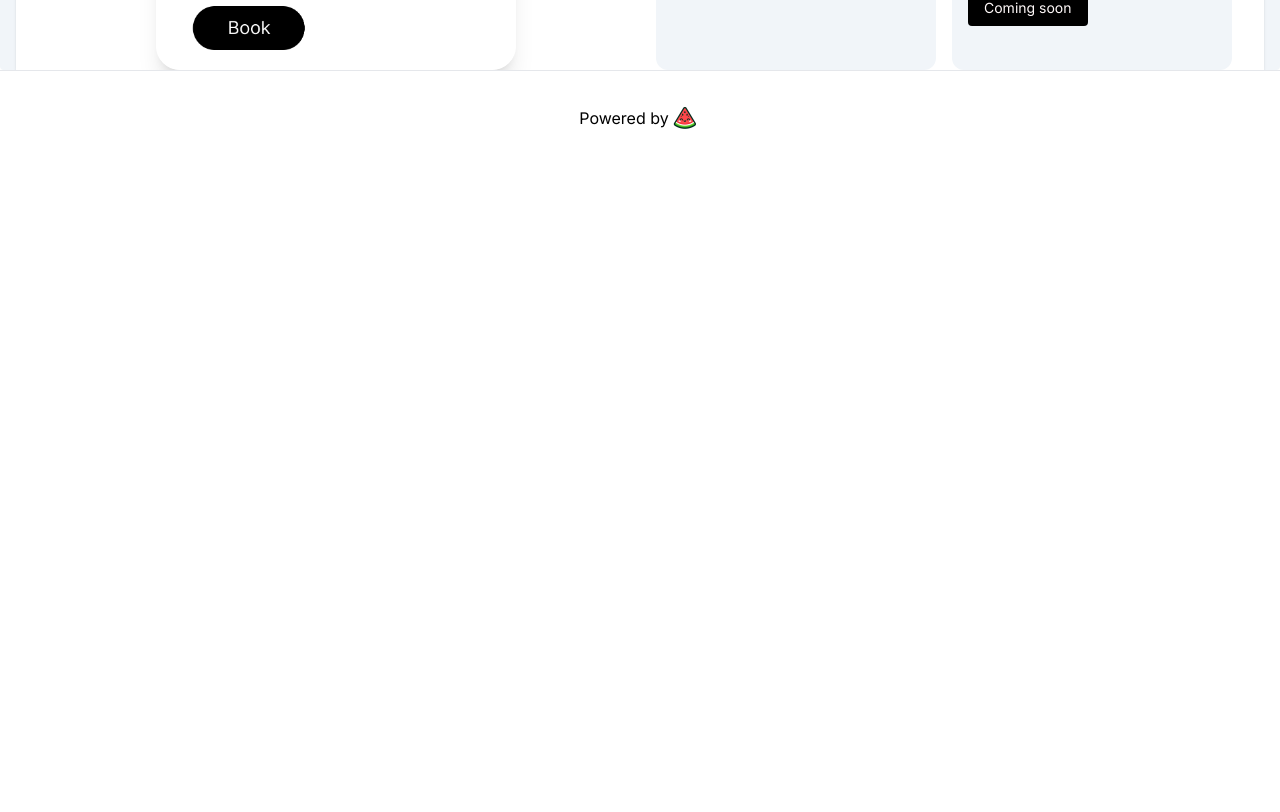
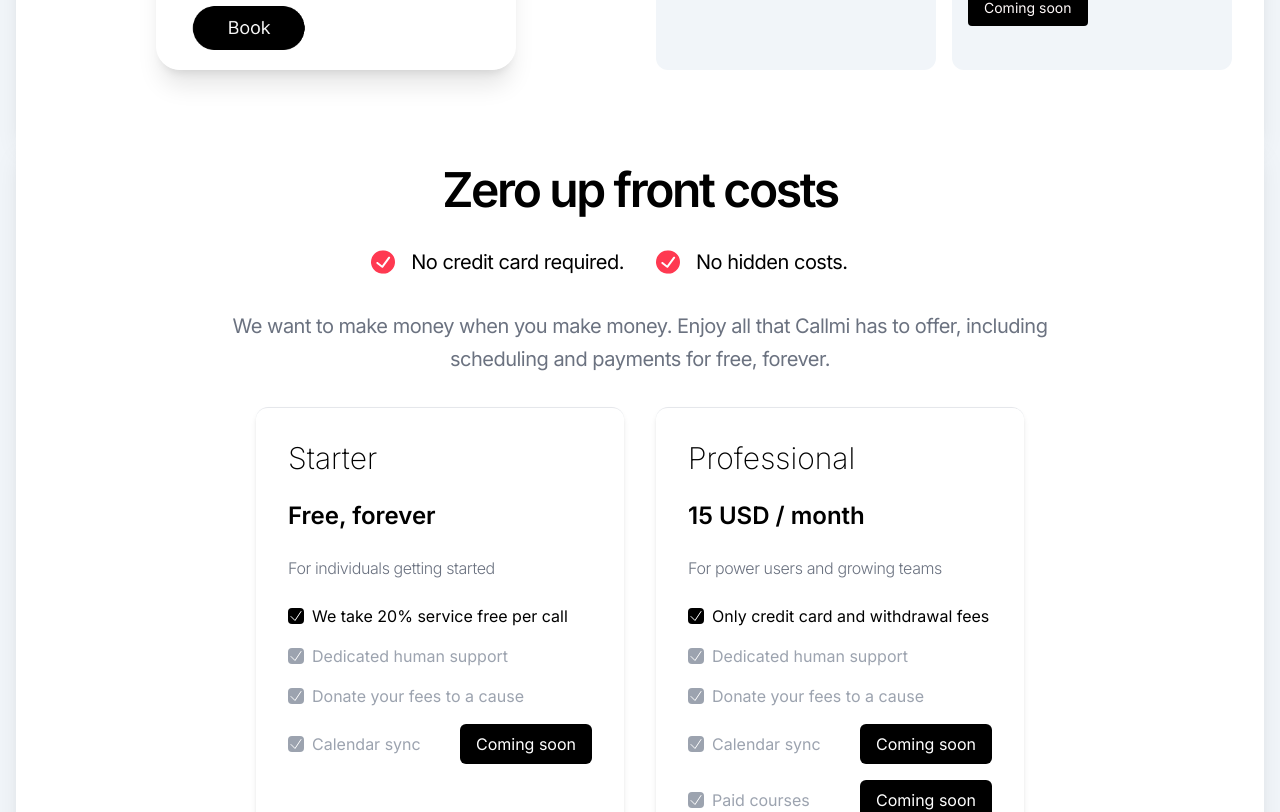
Before and after one commit to mo-shawa/callmi, a Next.js app: page /landing in a window 1280 px wide. Shown: the part 1269-2081 px from the top of the page. Before the commit the page ends 1435 px from the top, so only its background shows below. Built offline with nearby package versions, Linux system fonts and the light colour scheme.

Commit message:
desktop pricing cards

```diff
--- a/src/app/landing/page.tsx
+++ b/src/app/landing/page.tsx
@@ -5,6 +5,7 @@
 import useShuffleCategories from '@/hooks/useShuffleCategories'
 import CategoryPill from '@/components/Landing/CategoryPill'
 import FeatureCard from '@/components/Landing/FeatureCard'
+import PricingCard from '@/components/Landing/Pricing/PricingCard'
 
 const categoryData = [
   'DevOps',
@@ -61,7 +62,7 @@
         </div>
       </section>
       <section className="w-full rounded bg-slate-100 px-4 pt-12">
-        <div className="mx-auto -mt-40 grid w-full max-w-7xl grid-cols-1 gap-8 rounded-t-3xl border-t bg-white px-8 pt-16 shadow md:grid-cols-2">
+        <div className="mx-auto -mt-40 grid w-full max-w-7xl grid-cols-1 gap-8 rounded-t-3xl border-t bg-white px-8 py-16 shadow-xl md:grid-cols-2">
           <Image
             src="/landing/booking.png"
             alt="booking UI"
@@ -80,6 +81,55 @@
             ))}
           </div>
         </div>
+        <div
+          id="pricing"
+          className="mx-auto flex w-full max-w-7xl flex-col items-center justify-start gap-8 bg-white p-8 shadow-xl"
+        >
+          <h1 className=" font-semibold">Zero up front costs</h1>
+          <div className="grid grid-cols-2 grid-rows-1 gap-8">
+            <div className="col-span-1 flex gap-4">
+              <Image src="/svg/check.svg" alt="check" width={24} height={24} />
+              <p>No credit card required.</p>
+            </div>
+            <div className="col-span-1 flex gap-4">
+              <Image src="/svg/check.svg" alt="check" width={24} height={24} />
+              <p>No hidden costs.</p>
+            </div>
+          </div>
+          <p className="w-full max-w-4xl text-center text-gray-500">
+            We want to make money when you make money. Enjoy all that Callmi has
+            to offer, including scheduling and payments for free, forever.{' '}
+          </p>
+          <div
+            id="pricing-cards"
+            className=" flex w-full max-w-3xl justify-evenly gap-8"
+          >
+            <PricingCard
+              planName="Starter"
+              cost="Free, forever"
+              subtitle="For individuals getting started"
+              features={[
+                { text: 'We take 20% service free per call', isReady: true },
+                { text: 'Dedicated human support', isReady: true },
+                { text: 'Donate your fees to a cause', isReady: true },
+                { text: 'Calendar sync', isReady: false },
+              ]}
+            />
+            <PricingCard
+              planName="Professional"
+              cost="15 USD / month"
+              subtitle="For power users and growing teams"
+              features={[
+                { text: 'Only credit card and withdrawal fees', isReady: true },
+                { text: 'Dedicated human support', isReady: true },
+                { text: 'Donate your fees to a cause', isReady: true },
+                { text: 'Calendar sync', isReady: false },
+                { text: 'Paid courses', isReady: false },
+                { text: 'Digital products', isReady: false },
+              ]}
+            />
+          </div>
+        </div>
       </section>
     </main>
   )
--- /dev/null
+++ b/src/components/Landing/Pricing/PricingCard.tsx
@@ -0,0 +1,69 @@
+import { CheckIcon } from '@heroicons/react/24/outline'
+import HeroButton from '@/components/Button/HeroButton'
+type Feature = {
+  text: string
+  isReady: boolean
+}
+
+type PricingCardProps = {
+  planName: string
+  cost: string
+  subtitle: string
+  features: Feature[]
+}
+
+export default function PricingCar({
+  planName,
+  cost,
+  subtitle,
+  features,
+}: PricingCardProps) {
+  return (
+    <div className="flex w-full flex-col gap-6 rounded-xl border-t p-8 pb-16 shadow-md">
+      <h2 className="text-3xl font-extralight">{planName}</h2>
+      <h3 className="text-2xl font-semibold">{cost}</h3>
+      <p className="text-base font-light text-gray-500">{subtitle}</p>
+      <ul className="flex flex-col gap-4">
+        {features.map(({ text, isReady }, index) => (
+          <FeatureItem
+            text={text}
+            isReady={isReady}
+            index={index}
+            key={index}
+          />
+        ))}
+      </ul>
+    </div>
+  )
+}
+
+type FeatureItemProps = Feature & {
+  index: number
+}
+
+function FeatureItem({ text, isReady, index }: FeatureItemProps) {
+  const colorClasses = {
+    black: 'text-black bg-black',
+    gray: 'text-gray-400 bg-gray-400',
+  }
+
+  return (
+    <li className="flex items-center gap-2">
+      <div
+        className={`h-4 w-4 rounded ${
+          index === 0 ? colorClasses.black : colorClasses.gray
+        }`}
+      >
+        <CheckIcon className="text-white" />
+      </div>
+      <span className={index === 0 ? 'text-black' : 'text-gray-400'}>
+        {text}
+      </span>
+      {!isReady && (
+        <div className="ml-auto rounded-md bg-black px-4 py-2 text-white">
+          Coming soon
+        </div>
+      )}
+    </li>
+  )
+}
```
